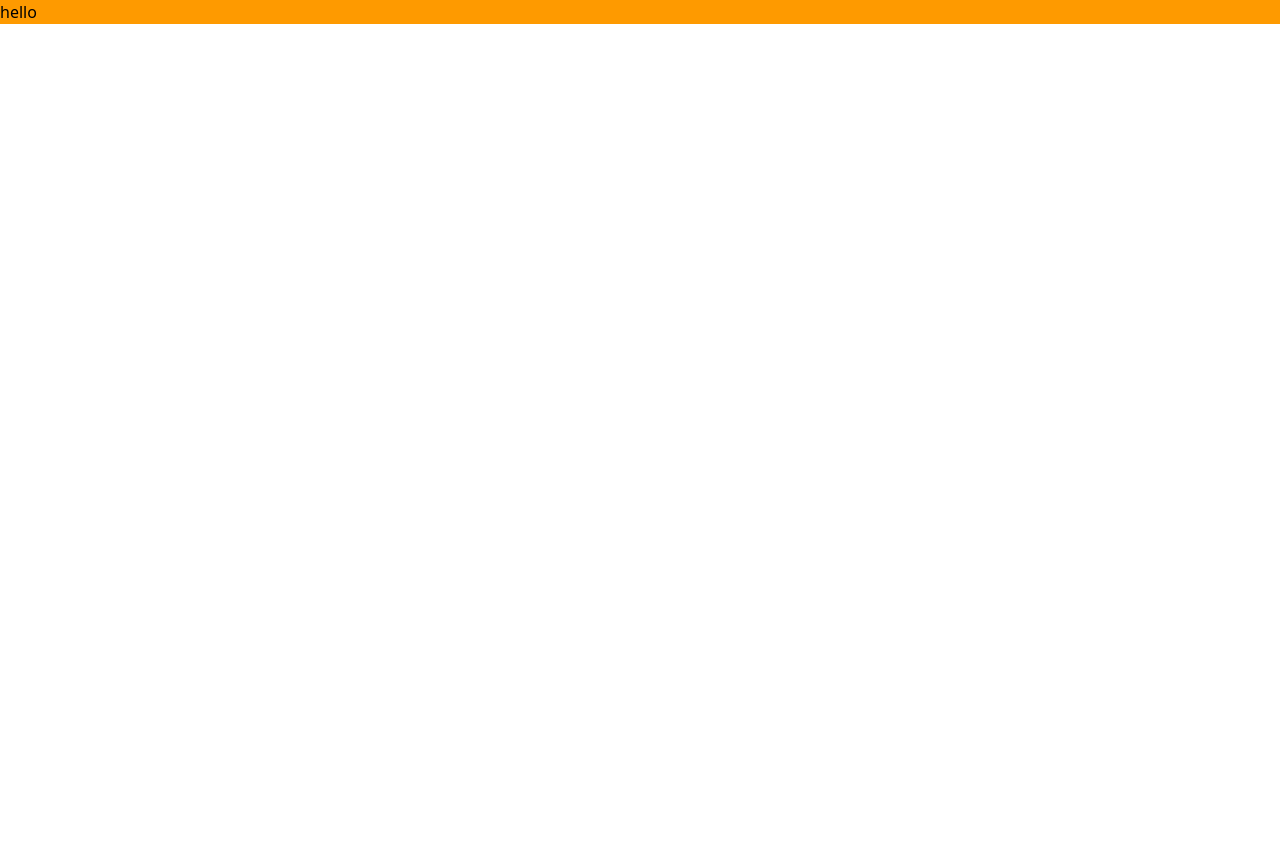
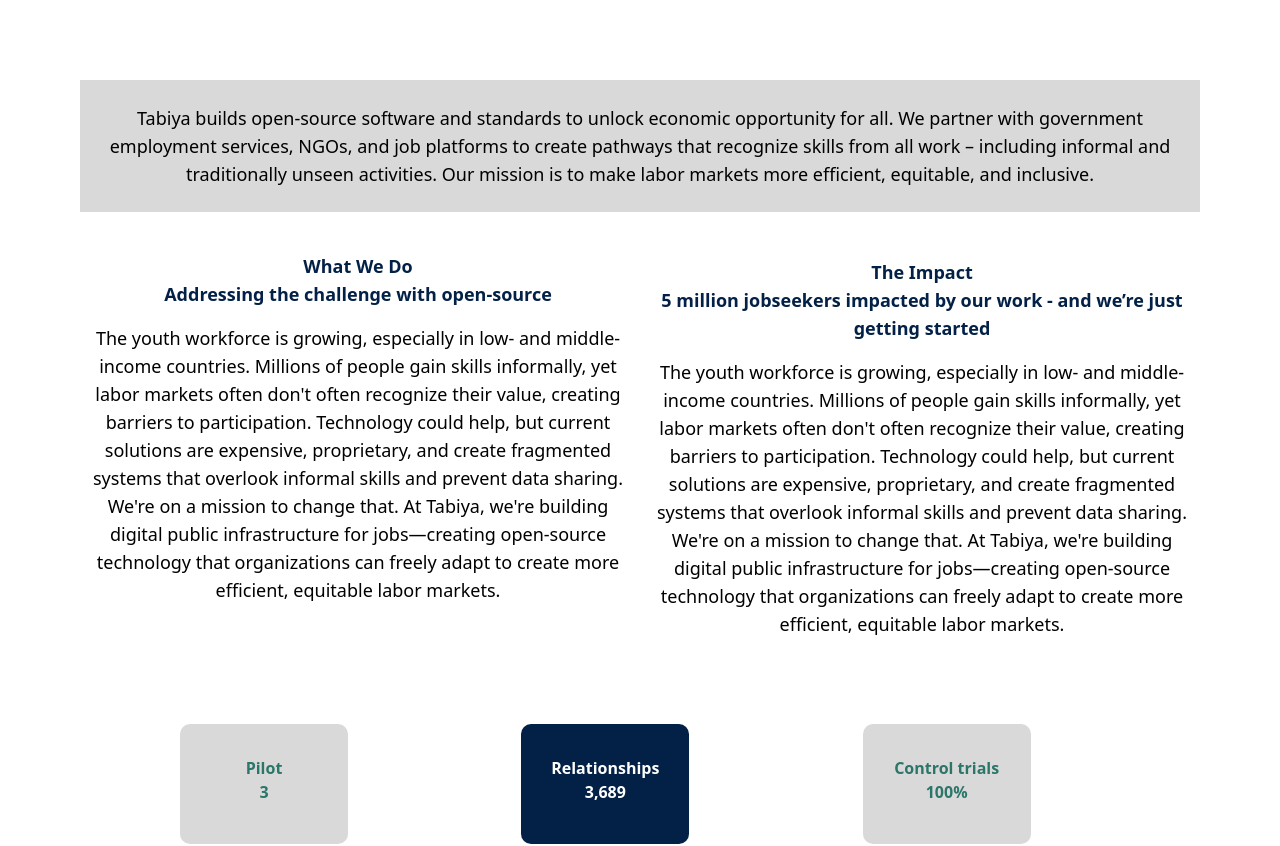
Before and after one commit to didier-bazayesu/Arcturus-Group, a React (Vite) app: page / in a window 1280 px wide. Shown: the top 846 px of the page. Before the commit the page ends 800 px from the top, so only its background shows below. Built offline with nearby package versions, Linux system fonts and the light colour scheme.

Commit message:
Main Landing Page

```diff
--- a/src/App.jsx
+++ b/src/App.jsx
@@ -1,3 +1,4 @@
+import MainLandingPage from "./Pages/MainLandingPage"
 
 
 function App() {
@@ -5,8 +6,8 @@
 
   return (
     <>
-    <p className="bg-amber-500">hello</p>
-      </>
+      <MainLandingPage/>
+    </>
   )
 }
 
--- /dev/null
+++ b/src/Pages/MainLandingPage.jsx
@@ -0,0 +1,114 @@
+import React from "react";
+
+export default function MainLandingPage() {
+  return (
+    <>
+    <div className="mx-auto p-6 bg-white space-y-10 lg:p-20" >
+      <div className="bg-[#D9D9D9] p-6">
+        <p className="text-center text-[#000000] text-sm sm:text-md lg:text-lg">
+          Tabiya builds open-source software and standards to unlock economic opportunity
+          for all. We partner with government employment services, NGOs, and job platforms to
+          create pathways that recognize skills from all work – including informal and
+          traditionally unseen activities. Our mission is to make labor markets more efficient,
+          equitable, and inclusive.
+        </p>
+      </div>
+      <div className='space-y-10 lg:grid lg:gap-2 lg:justify-center lg:items-center lg:grid-cols-2'>
+      <div>
+        <h2 className='text-[#032147] text-sm sm:text-md lg:text-lg  text-center font-bold'>What We Do </h2>
+        <h2 className='text-sm sm:text-md lg:text-lg text-[#032147] text-center font-bold'>Addressing the challenge with open-source</h2>
+        <p className='text-center mt-4 text-sm sm:text-md lg:text-lg'>
+            The youth workforce is growing, especially in low- and middle-income countries. Millions of people gain skills informally,
+            yet labor markets often don't often recognize their value, creating barriers to participation. Technology could help,
+             but current solutions are expensive, proprietary, and create fragmented systems that overlook informal skills and prevent
+             data sharing. We're on a mission to change that.
+            At Tabiya, we're building digital public infrastructure for jobs—creating open-source technology that organizations can freely
+            adapt to create more efficient, equitable labor markets.
+        </p>
+
+
+      </div>
+        <div>
+        <h2 className='text-[#032147] text-sm sm:text-md lg:text-lg text-center font-bold'>The Impact</h2>
+        <h2 className='text-sm sm:text-md lg:text-lg text-[#032147]  text-center font-bold'>5 million jobseekers impacted by our work - and we’re just getting started</h2>
+        <p className='text-center mt-4 text-sm sm:text-md lg:text-lg'>
+            The youth workforce is growing, especially in low- and middle-income countries. Millions of people
+             gain skills informally, yet labor markets often don't often recognize their value,
+              creating barriers to participation. Technology could help, but current solutions are expensive,
+               proprietary, and create fragmented systems that overlook informal skills and prevent data sharing.
+               We're on a mission to change that.
+            At Tabiya, we're building digital public infrastructure for jobs—creating open-source technology that
+            organizations can freely adapt to create more efficient, equitable labor markets.
+        </p>
+
+
+      </div>
+      </div>
+
+      <div className='grid justify-center items-center  grid-cols-2 sm:grid-cols-3 lg:gap-1   gap-10 sm:gap-2 [&>*]:rounded-[10px] [&>*]:text-center [&>*]:w-[168px] [&>*]:h-[120px] lg:mt-20 lg:pl-25   sm:pl-20'>
+        <div className='bg-[#D9D9D9] text-[#2B7669]'>
+            <h3  className='mt-8 font-bold'>Pilot</h3>
+            <p className='font-bold'>3</p>
+        </div>
+        <div className='bg-[#032147] text-white'>
+            <h3 className='mt-8 font-bold'>Relationships</h3>
+            <p className='font-bold'>3,689</p>
+        </div>
+        <div className='bg-[#D9D9D9] text-[#2B7669]'>
+            <h3  className='mt-8 font-bold'>Control trials</h3>
+            <p className='font-bold'>100%</p>
+        </div>
+
+      </div>
+
+      <div className='text-[#032147] text-center lg:space-y-10'>
+          <h2 className=' text-sm sm:text-md lg:text-lg font-bold lg:mt-20'>The Impact</h2>
+        <h2 className='text-sm sm:text-md lg:text-lg font-bold'>5 million jobseekers impacted by our work - and we’re just getting started</h2>
+        <div className='grid justify-center items-center grid-cols-2 text-sm sm:text-md lg:text-lg lg:gap-10 sm:gap-8   sm:pl-10 space-y-10'>
+        <div className=''>
+            <h3  className='mt-8 font-bold'>3</h3>
+            <p className=''>Pilot programs in 3 countries around the
+                world including South Africa, Kenya, and Ethiopia.</p>
+        </div>
+        <div className=''>
+            <h3 className='mt-8 font-bold'>3,689</h3>
+            <p className=''>
+            Relationships in our taxonomy between skills from unpaid
+            work and formal sector occupations.
+            </p>
+        </div>
+        <div className=''>
+            <h3  className='mt-8 font-bold'>100%</h3>
+            <p className=''>
+                All parts of our tech stack are currently
+                being evaluated using randomized control trials.
+            </p>
+        </div>
+      </div>
+      </div>
+      <div>
+        <div className='grid jusify-center items-center grid-cols-3  gap-4 sm:gap-2 [&>*]:rounded-[10px]  [&>*]:w-[168px] [&>*]:h-[120px] lg:pl-25 sm:pl-20 lg:mt-25 sm:mt-20 '>
+        <div className=''>
+            <img src="/img/image.jpeg" alt="image" />
+
+        </div>
+        <div className=''>
+            <img src="/img/image.jpeg" alt="image" />
+
+
+        </div>
+        <div className=''>
+            <img src="/img/image.jpeg" alt="image" />
+
+
+        </div>
+
+      </div>
+      </div>
+
+
+
+    </div>
+    </>
+  );
+}
```
